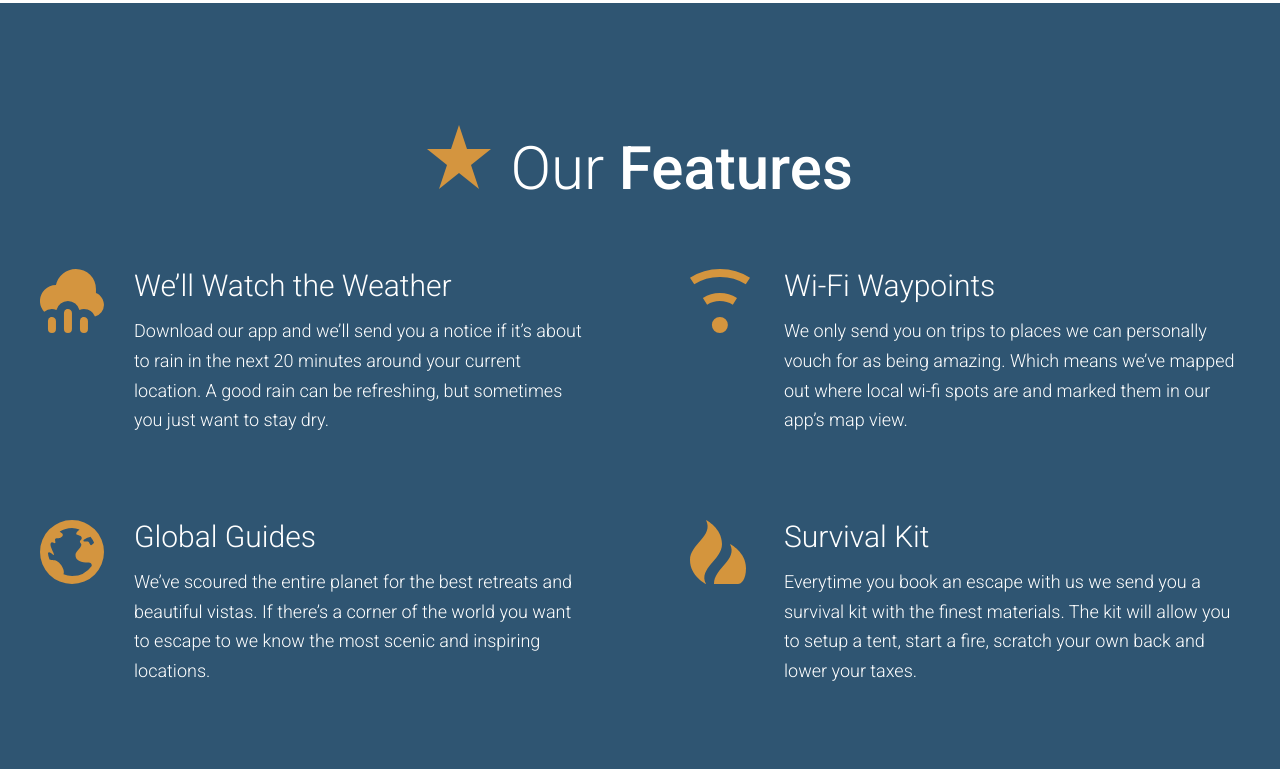
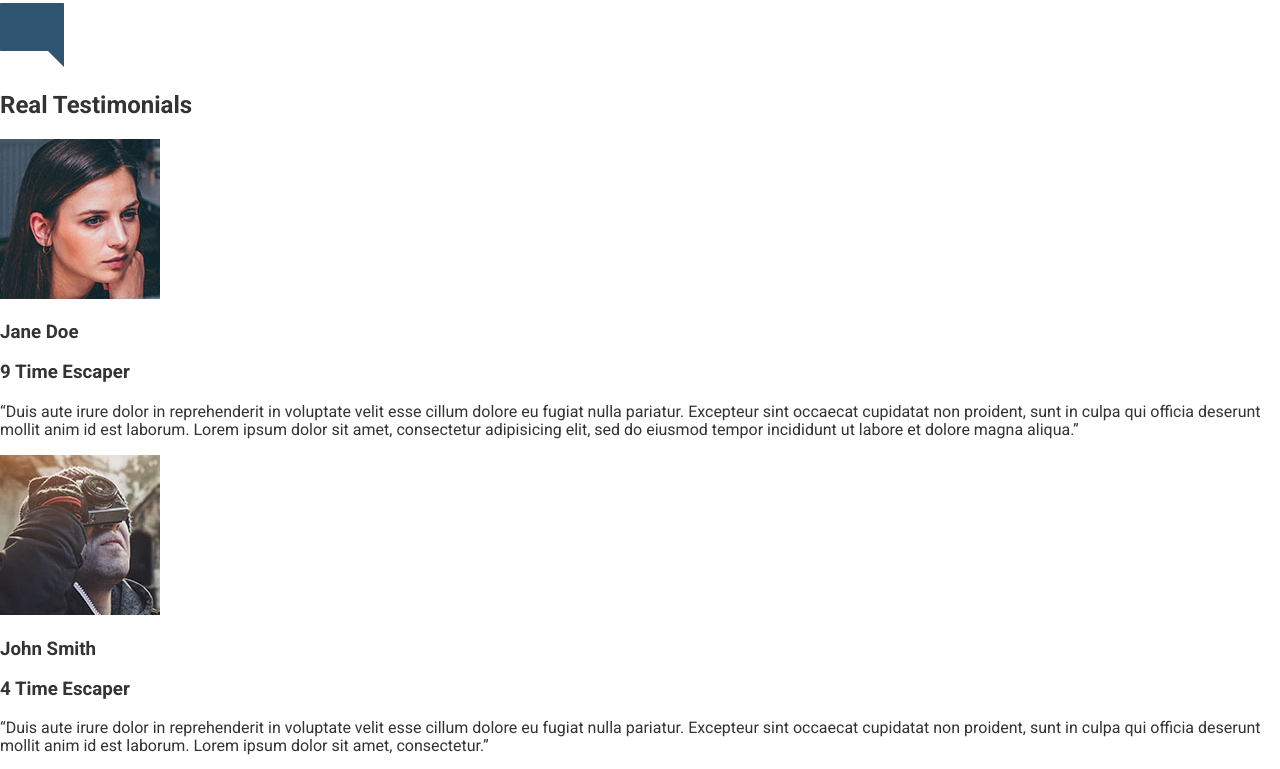
Before and after one commit to lyt2015/course--udemy--brad-schiff--travel-site, a website: page index.html in a window 1280 px wide. Shown: the part 2180-2949 px from the top of the page. Drawn offline with Linux system fonts and the light colour scheme.

Commit message:
remove our-features for merge test

```diff
--- a/index.html
+++ b/index.html
@@ -148,60 +148,6 @@
       </div>
     </div>
 
-    <div id="features" class="page-section page-section--blue">
-      <div class="wrapper">
-        <h2 class="section-title">
-          <img class="section-title__icon" src="assets/images/icons/star.svg" />Our
-          <strong>Features</strong>
-        </h2>
-
-        <div class="row row--gutters row--gutters--large generic-content-container">
-          <div class="row__medium-6">
-            <div class="feature-item">
-              <img class="feature-item__icon" src="assets/images/icons/rain.svg" />
-              <h3 class="feature-item__title">We&rsquo;ll Watch the Weather</h3>
-              <p>
-                Download our app and we&rsquo;ll send you a notice if it&rsquo;s about to rain in
-                the next 20 minutes around your current location. A good rain can be refreshing, but
-                sometimes you just want to stay dry.
-              </p>
-            </div>
-
-            <div class="feature-item">
-              <img class="feature-item__icon" src="assets/images/icons/globe.svg" />
-              <h3 class="feature-item__title">Global Guides</h3>
-              <p>
-                We&rsquo;ve scoured the entire planet for the best retreats and beautiful vistas. If
-                there&rsquo;s a corner of the world you want to escape to we know the most scenic
-                and inspiring locations.
-              </p>
-            </div>
-          </div>
-          <div class="row__medium-6">
-            <div class="feature-item">
-              <img class="feature-item__icon" src="assets/images/icons/wifi.svg" />
-              <h3 class="feature-item__title">Wi-Fi Waypoints</h3>
-              <p>
-                We only send you on trips to places we can personally vouch for as being amazing.
-                Which means we&rsquo;ve mapped out where local wi-fi spots are and marked them in
-                our app&rsquo;s map view.
-              </p>
-            </div>
-
-            <div class="feature-item">
-              <img class="feature-item__icon" src="assets/images/icons/fire.svg" />
-              <h3 class="feature-item__title">Survival Kit</h3>
-              <p>
-                Everytime you book an escape with us we send you a survival kit with the finest
-                materials. The kit will allow you to setup a tent, start a fire, scratch your own
-                back and lower your taxes.
-              </p>
-            </div>
-          </div>
-        </div>
-      </div>
-    </div>
-
     <div id="testimonials">
       <img src="assets/images/icons/comment.svg" />
       <h2>Real Testimonials</h2>
```
